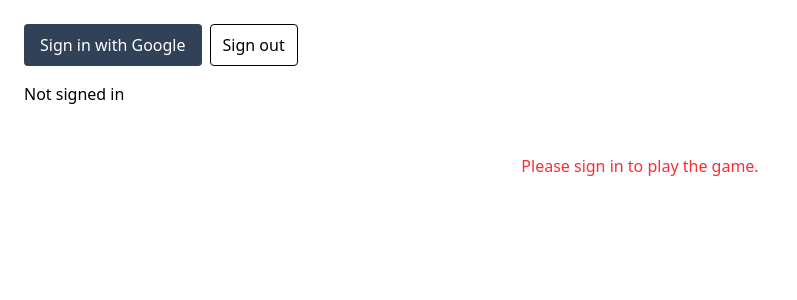
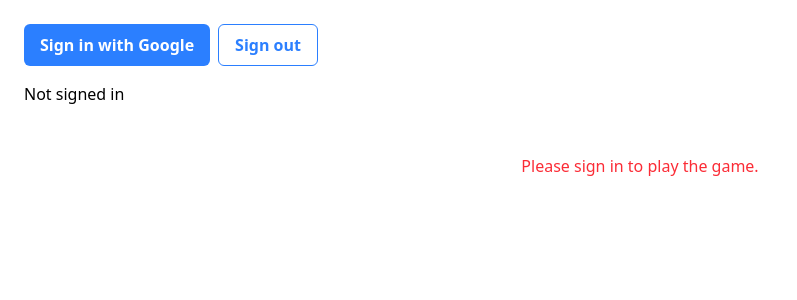
Before and after one commit to Dempsey845/tleveldigitalflashcard, a React (Vite) app: page / in a window 1280 px wide. Shown: the top 300 px of the page, without its empty margins (0-797 px from the left). Built offline with nearby package versions, Linux system fonts and the light colour scheme; no server answers; the database is empty.

Commit message:
changed sign in/out styles

```diff
--- a/src/components/GoogleAuth.jsx
+++ b/src/components/GoogleAuth.jsx
@@ -56,13 +56,10 @@ export default function GoogleAuth({ useRedirect = false }) {
 
   return (
     <div className="flex gap-2">
-      <button
-        onClick={doSignIn}
-        className="px-4 py-2 rounded bg-slate-700 text-white"
-      >
+      <button onClick={doSignIn} className="btn btn-google">
         Sign in with Google
       </button>
-      <button onClick={doSignOut} className="px-3 py-2 rounded border">
+      <button onClick={doSignOut} className="btn btn-google-outlined">
         Sign out
       </button>
     </div>
--- a/src/index.css
+++ b/src/index.css
@@ -21,6 +21,14 @@
     @apply bg-red-500 hover:bg-red-600;
   }
 
+  .btn-google {
+    @apply bg-blue-500 hover:bg-blue-600;
+  }
+
+  .btn-google-outlined {
+    @apply bg-white text-blue-500 border border-blue-500 hover:bg-blue-50;
+  }
+
   .buttons {
     @apply flex justify-between items-center w-full max-w-[500px] opacity-0 scale-90 transition-all duration-500;
   }
```
